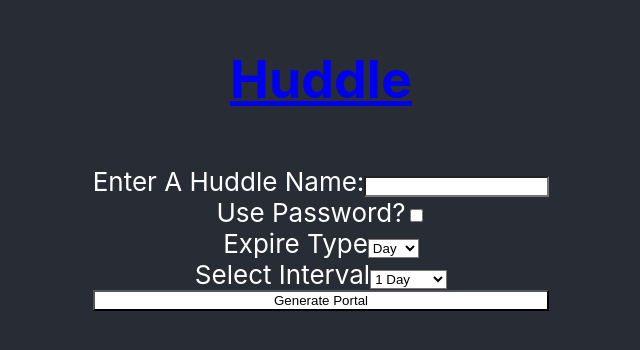
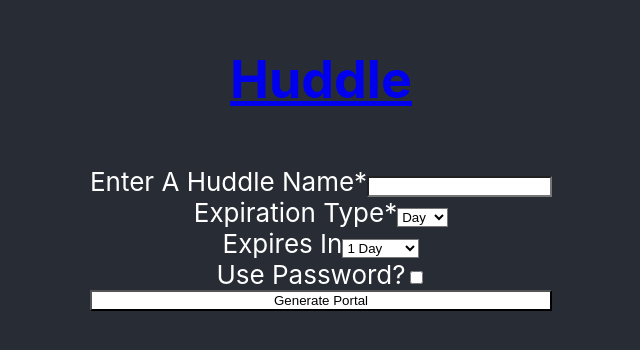
Before and after one commit to jamesjenkinsjr/huddle, a React (Create React App) app: page / in a window 1280 px wide. Shown: the part 228-578 px from the top of the page, without its empty margins (319-959 px from the left). Built offline with nearby package versions, Linux system fonts and the light colour scheme.

Commit message:
Reorder form fields, clean up verbiage

```diff
--- a/src/PortalForm/PortalForm.js
+++ b/src/PortalForm/PortalForm.js
@@ -118,9 +118,40 @@ export default class PortalForm extends React.Component {
       <form className="portal__form" onSubmit={e => this.handleNewPortal(e)}>
         {this.state.error !== '' && <p className='portal__form--error'>{this.state.error}</p>}
         <label htmlFor="name">
-          Enter A Huddle Name:
+          Enter A Huddle Name*
           <input type="text" name="name" id="name" required />
         </label>
+        <label htmlFor="expiry_type">
+          Expiration Type*
+          <select
+            name="expiry_type"
+            id="expiry_type"
+            required
+            onChange={this.handleExpiryType}
+            value={this.state.expiry_type}
+          >
+            <option value="day">Day</option>
+            <option value="date">Date</option>
+          </select>
+        </label>
+        {this.state.expiry_type === 'day' && (
+          <label htmlFor="day_options">
+            Expires In
+            <select name="day_options" id="day_options">
+              <option value="day">1 Day</option>
+              <option value="week">1 Week</option>
+              <option value="2-weeks">2 Weeks</option>
+              <option value="month">1 Month</option>
+              <option value="3-months">3 Months</option>
+            </select>
+          </label>
+        )}
+        {this.state.expiry_type === 'date' && (
+          <label htmlFor="date">
+            Expires On
+            <input type="datetime-local" id="date" name="date" required></input>
+          </label>
+        )}
         <label htmlFor="password_toggle">
           Use Password?
           <input
@@ -155,36 +186,6 @@ export default class PortalForm extends React.Component {
             </label>
           </>
         )}
-        <label htmlFor="expiry_type">
-          Expire Type
-          <select
-            name="expiry_type"
-            id="expiry_type"
-            onChange={this.handleExpiryType}
-            value={this.state.expiry_type}
-          >
-            <option value="day">Day</option>
-            <option value="date">Date</option>
-          </select>
-        </label>
-        {this.state.expiry_type === 'day' && (
-          <label htmlFor="day_options">
-            Select Interval
-            <select name="day_options" id="day_options">
-              <option value="day">1 Day</option>
-              <option value="week">1 Week</option>
-              <option value="2-weeks">2 Weeks</option>
-              <option value="month">1 Month</option>
-              <option value="3-months">3 Months</option>
-            </select>
-          </label>
-        )}
-        {this.state.expiry_type === 'date' && (
-          <label htmlFor="date">
-            Select A Date
-            <input type="datetime-local" id="date" name="date"></input>
-          </label>
-        )}
         <button type="submit" disabled={!this.state.validated}>Generate Portal</button>
       </form>
     )
```
